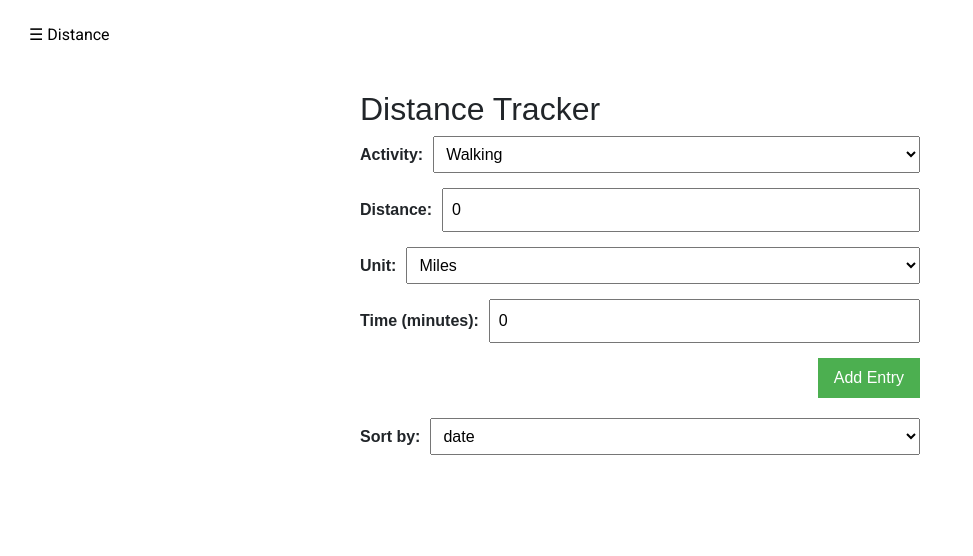
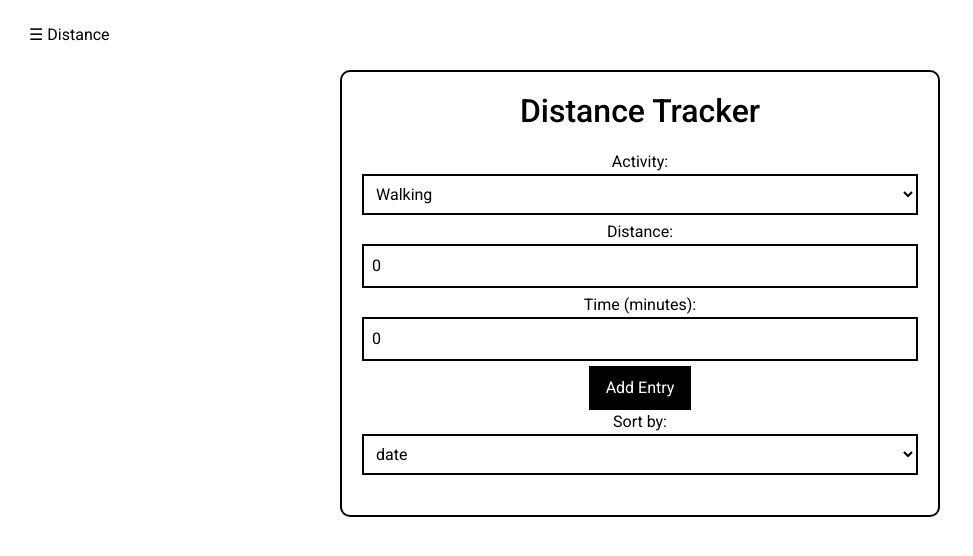
Before and after one commit to PrestonLAndel/CSCI313_FitnessAPP, an Angular app in the folder fitness-app/: page /distance in a window 1280 px wide. Shown: the top 556 px of the page, without its empty margins (0-973 px from the left). Built offline with nearby package versions, Linux system fonts and the light colour scheme.

Commit message:
Distance Style Change

```diff
--- a/fitness-app/src/app/distance-tracker/distance-tracker.component.css
+++ b/fitness-app/src/app/distance-tracker/distance-tracker.component.css
@@ -1,60 +1,104 @@
+/* Distance Tracker container */
 .distance-tracker {
+  width: 100%;
+  max-width: 600px;
+  margin: auto;
+  text-align: center;
   padding: 20px;
-    max-width: 600px;
-    margin: 0 auto;
-    font-family: Arial, sans-serif;
+  border-radius: 10px;
+  background: white;
+  color: black;
+  border: 2px solid black;
 }
 
-  form {
-    display: flex;
-    flex-direction: column;
-    gap: 15px;
+h2 {
   margin-bottom: 20px;
 }
 
-  label {
-    display: flex;
-    justify-content: space-between;
-    align-items: center;
-    font-weight: bold;
+/* Form group styling */
+.form-group {
+  margin-bottom: 15px;
+  text-align: left;
+  width: 100%;
 }
 
-  input, select {
-    flex: 1;
-    padding: 8px;
-    margin-left: 10px;
-    font-size: 1rem;
+label {
+  display: block;
+  margin-bottom: 5px;
+  font-size: 16px;
 }
 
-  button {
-    width: fit-content;
-    align-self: flex-end;
-    padding: 8px 16px;
-    background-color: #4caf50;
+input[type="number"],
+select {
+  padding: 8px;
+  border: 2px solid black;
+  background: white;
+  color: black;
+  font-size: 16px;
+  width: 100%;
+  box-sizing: border-box; /* Makes sure padding does not affect width */
+}
+
+button[type="submit"] {
+  padding: 8px 15px;
+  background-color: black;
   color: white;
-    border: none;
+  border: 2px solid black;
+  font-size: 16px;
   cursor: pointer;
 }
 
-  button:hover {
-    background-color: #388e3c;
+button[type="submit"]:hover {
+  background-color: white;
+  color: black;
+  border: 2px solid black;
+}
+
+.sort-group {
+  margin-top: 20px;
+}
+
+.sort-group label {
+  font-size: 16px;
+}
+
+.sort-group select {
+  padding: 8px;
+  border: 2px solid black;
+  background: white;
+  color: black;
+  font-size: 16px;
+  width: 100%;
+  box-sizing: border-box;
 }
 
 .entry-list {
-    list-style-type: none;
+  margin-top: 20px;
+  list-style: none;
   padding: 0;
 }
 
 .entry-list li {
+  margin-bottom: 10px;
   padding: 10px;
-    border-bottom: 1px solid #ddd;
+  border: 2px solid black;
+  background: white;
   display: flex;
   justify-content: space-between;
   align-items: center;
 }
 
 .entry-list button {
-    background-color: #e53935;
   padding: 5px 10px;
-    font-size: 0.9rem;
+  background-color: black;
+  color: white;
+  border: 2px solid black;
+  font-size: 14px;
+  cursor: pointer;
 }
+
+.entry-list button:hover {
+  background-color: white;
+  color: black;
+  border: 2px solid black;
+}
--- a/fitness-app/src/app/distance-tracker/distance-tracker.component.html
+++ b/fitness-app/src/app/distance-tracker/distance-tracker.component.html
@@ -10,13 +10,6 @@
 
       <label>Distance:
         <input type="number" [(ngModel)]="distance" name="distance" required min="0">
-      </label>
-
-      <label>Unit:
-        <select [(ngModel)]="unit" name="unit" required>
-          <option value="Miles">Miles</option>
-          <option value="Kilometers">Kilometers</option>
-        </select>
       </label>
 
       <label>Time (minutes):
```
Lines whose indentation alone changed are shown as unchanged.
